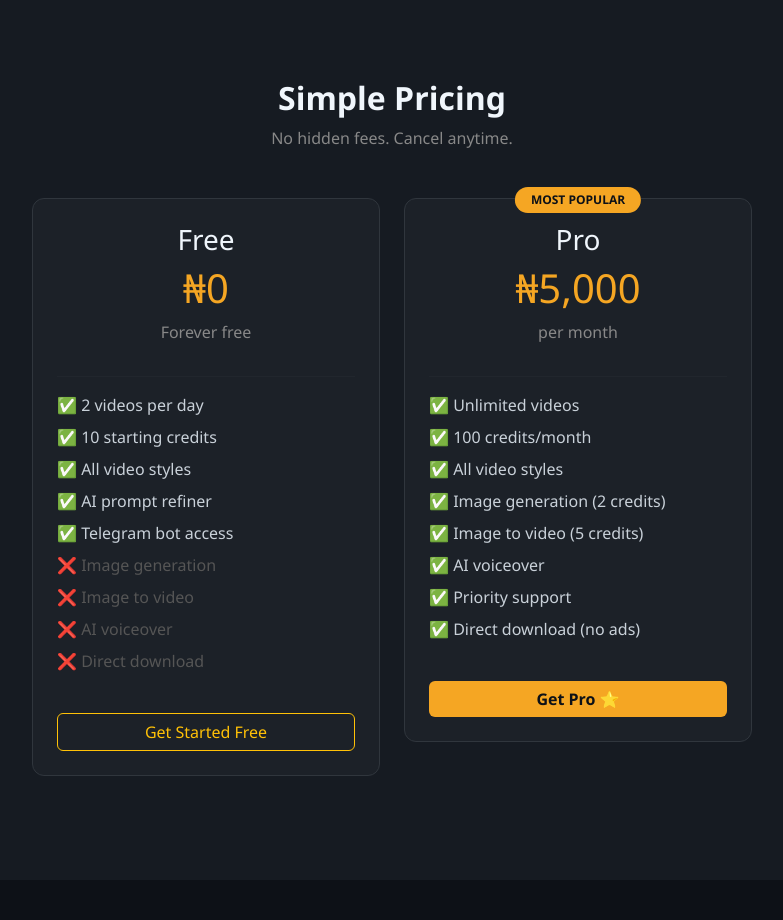
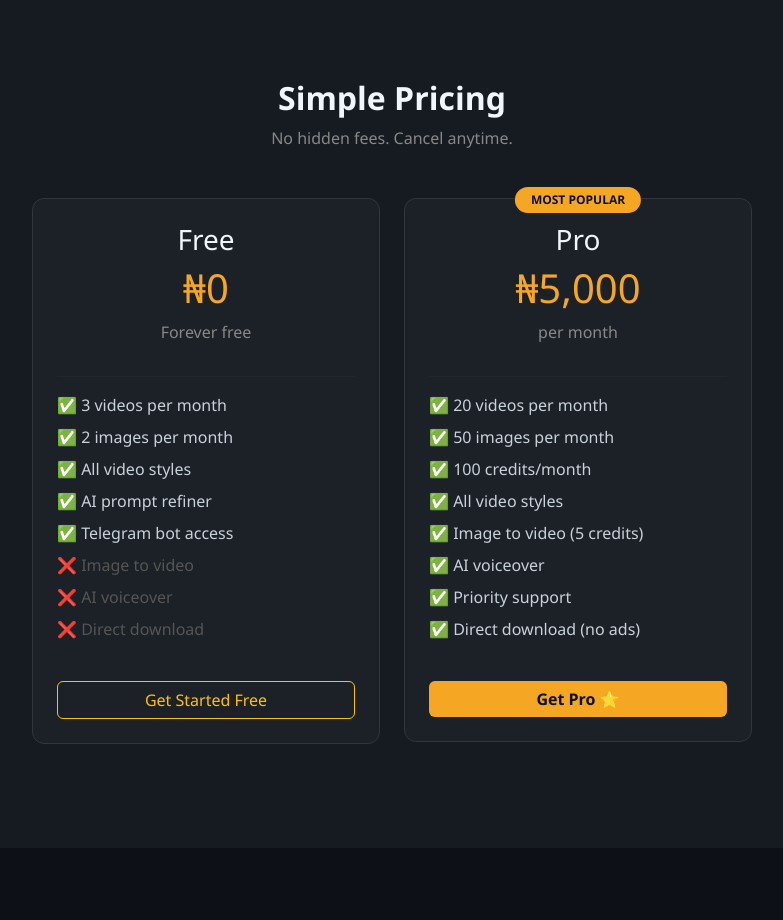
Before and after one commit to Al-ameenolanrewaju/Afrigen, a Flask app: page / in a window 1280 px wide. Shown: the part 3283-4203 px from the top of the page, without its empty margins (248-1031 px from the left). Run offline with Flask 3, Linux system fonts and the light colour scheme; data that the repository does not hold is empty.

Commit message:
change pricing section

```diff
--- a/templates/main/index.html
+++ b/templates/main/index.html
@@ -296,12 +296,11 @@
                     <p style="color: #888;">Forever free</p>
                     <hr style="border-color: #30363D;">
                     <ul style="list-style: none; padding: 0; color: #C9D1D9; text-align: left;">
-                        <li class="mb-2">✅ 2 videos per day</li>
-                        <li class="mb-2">✅ 10 starting credits</li>
+                        <li class="mb-2">✅ 3 videos per month</li>
+                        <li class="mb-2">✅ 2 images per month</li>
                         <li class="mb-2">✅ All video styles</li>
                         <li class="mb-2">✅ AI prompt refiner</li>
                         <li class="mb-2">✅ Telegram bot access</li>
-                        <li class="mb-2" style="color: #555;">❌ Image generation</li>
                         <li class="mb-2" style="color: #555;">❌ Image to video</li>
                         <li class="mb-2" style="color: #555;">❌ AI voiceover</li>
                         <li class="mb-2" style="color: #555;">❌ Direct download</li>
@@ -319,10 +318,10 @@
                     <p style="color: #888;">per month</p>
                     <hr style="border-color: #30363D;">
                     <ul style="list-style: none; padding: 0; color: #C9D1D9; text-align: left;">
-                        <li class="mb-2">✅ Unlimited videos</li>
+                        <li class="mb-2">✅ 20 videos per month</li>
+                        <li class="mb-2">✅ 50 images per month</li>
                         <li class="mb-2">✅ 100 credits/month</li>
                         <li class="mb-2">✅ All video styles</li>
-                        <li class="mb-2">✅ Image generation (2 credits)</li>
                         <li class="mb-2">✅ Image to video (5 credits)</li>
                         <li class="mb-2">✅ AI voiceover</li>
                         <li class="mb-2">✅ Priority support</li>
```
